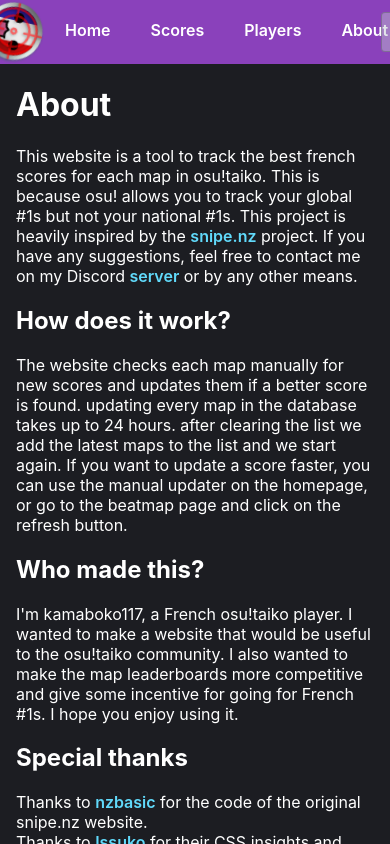
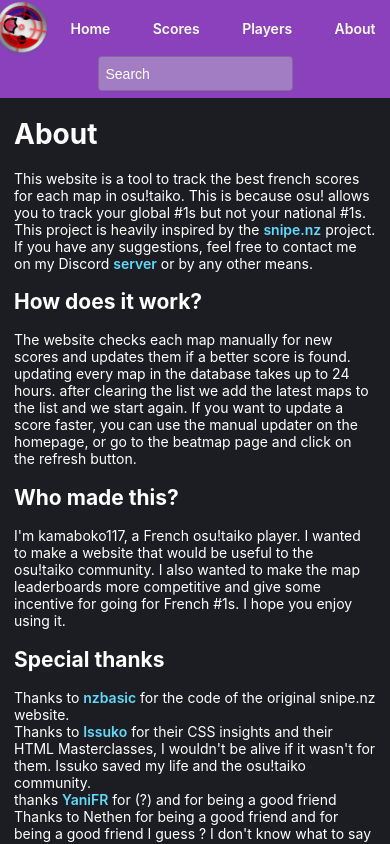
Before and after one commit to kamaboko117/TaikoFRSnipe, a React (Create React App) app in the folder requirements/frontend/src/: page /About in a window 390 px wide. Shown: the top 844 px of the page. Built offline with nearby package versions, Linux system fonts and the light colour scheme; no server answers.

Commit message:
improved app responsiveness

```diff
--- a/requirements/frontend/src/src/components/Beatmaps/manualUpdateForm.tsx
+++ b/requirements/frontend/src/src/components/Beatmaps/manualUpdateForm.tsx
@@ -24,7 +24,7 @@
   }
 
   return (
-    <div>
+    <div className="manual-update">
       <h1>Manual Update</h1>
       <p>
         Is a beatmap missing? The database automatic updates can take up to
--- a/requirements/frontend/src/src/components/Scores/ScoreDetail.tsx
+++ b/requirements/frontend/src/src/components/Scores/ScoreDetail.tsx
@@ -27,13 +27,13 @@
             <img
               src={`https://a.ppy.sh/${player.id}`}
               alt="profile"
-              style={{ width: "100px", height: "100px" }}
             />
           </div>
           <div className="score-detail-player-info">
             <span
+              className="player-name"
               onClick={clickPlayer}
-              style={{ cursor: "pointer", fontSize: "50px", fontWeight: "750" }}
+              // style={{ cursor: "pointer", fontSize: "50px", fontWeight: "750" }}
             >
               {beatmap.topPlayer.name}
             </span>
--- a/requirements/frontend/src/src/index.css
+++ b/requirements/frontend/src/src/index.css
@@ -20,11 +20,6 @@
   font-weight: 600;
 }
 
-.app-logo {
-  height: 4px;
-  pointer-events: none;
-}
-
 .app-container {
   margin: 0;
   padding: 0;
@@ -69,6 +64,7 @@
   justify-content: flex-start;
   width: 100%;
   max-width: 1200px;
+  align-items: center;
 }
 
 .navbar-right {
@@ -84,7 +80,7 @@
 .navbar-item {
   display: flex;
   justify-content: space-between;
-  padding: 10px;
+  padding: 0rem 0.8rem;
   margin: 10px 10px 10px 10px;
   color: white;
   border-radius: 10px;
@@ -202,8 +198,8 @@
 }
 
 .beatmap-difficulty-icon {
-  width: 50px;
-  height: 50px;
+  width: 3rem;
+  height: 3rem;
   margin: 0;
   display: flex;
   justify-content: center;
@@ -245,7 +241,7 @@
 
 .beatmap-item {
   box-sizing: border-box;
-  height: 150px;
+  max-height: 10rem;
   position: relative;
   overflow: hidden;
   display: flex;
@@ -492,6 +488,13 @@
   padding: 0px;
 }
 
+.score-detail-player-info .player-name {
+  font-weight: 750;
+  font-size: 3rem;
+  color: #61dafb;
+  cursor: pointer;
+}
+
 .score-detail {
   display: flex;
   flex-direction: row;
@@ -513,8 +516,17 @@
   border-radius: 100%;
   width: 100px;
   height: 100px;
+  min-width: 100px;
+  min-height: 100px;
   margin: 0px;
   padding: 0px;
+}
+
+.score-detail-avatar img {
+  width: 100px;
+  height: 100px;
+  min-width: 100px;
+  min-height: 100px;
 }
 
 .sniper-name {
@@ -2708,3 +2720,50 @@
   animation-delay: -7s;
   opacity: 0.9052;
 }
+
+@media (max-width: 768px) {
+  html {
+    font-size: 14px;
+  }
+
+  .score-detail-player-info .player-name {
+    font-size: 2rem
+  }
+
+  .beatmap-title {
+    font-size: 1.2rem;
+  }
+
+  .score-detail {
+    flex-direction: column;
+  }
+
+  .navbar {
+    flex-direction: column;
+  }
+
+  .navbar-left {
+    justify-content: center;
+    padding: 0;
+  }
+
+  .navbar-right {
+    justify-content: center;
+    padding: 0;
+    padding-bottom: 0.5rem;
+  }
+
+  .score-detail .score-detail-score {
+    font-size: 1.5rem;
+    text-align: center;
+  }
+
+  .beatmap-difficulty-icon {
+    width: 2rem;
+    height: 2rem;
+  }
+
+  .manual-update {
+    margin-top: 4rem;
+  }
+}
```
Also changed, not shown: requirements/frontend/src/src/assets/taikoIcon.svg.
